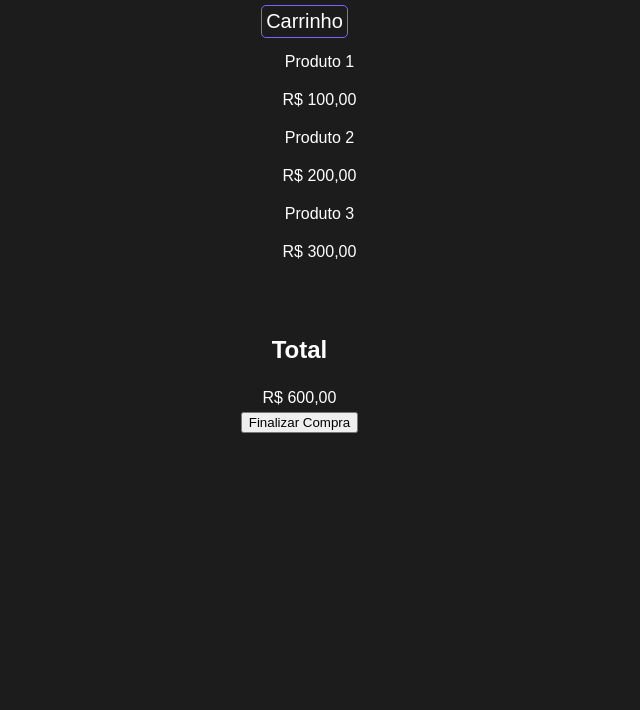
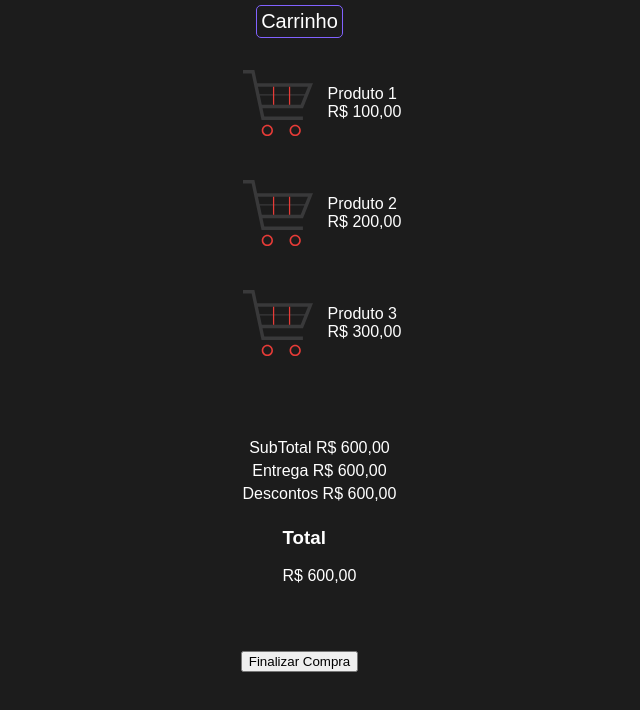
Before and after one commit to Yan-Santana/Trab_ProgWeb, a website: page src/views/cart/index.html in a window 1280 px wide. Shown: the whole page, without its empty margins (3-643 px from the left). Drawn offline with Linux system fonts and the light colour scheme.

Commit message:
Bug: correction in frontend

```diff
--- a/src/views/cart/index.html
+++ b/src/views/cart/index.html
@@ -15,25 +15,52 @@
     <main class = "containerMain" >
 
         <ul class = "containerProducts">
-            <td class = "subProducts">
+            <div class = "subProducts">
+                <img src="../images/conversation-svgrepo-com.svg" alt="imagem do produto">
+                <div>
                     <span>Produto 1</span>
                     <span>R$ 100,00</span>
-            </td>
-            <td class = "subProducts">
+                </div>
+            </div>
+            <div class = "subProducts">
+                <img src="../images/conversation-svgrepo-com.svg" alt="imagem do produto">
+                <div>
                     <span>Produto 2</span>
                     <span>R$ 200,00</span>
-            </td>
-            <td class = "subProducts">
+                </div>
+            </div>
+            <div class = "subProducts">
+                <img src="../images/conversation-svgrepo-com.svg" alt="imagem do produto">
+                <div>
                     <span>Produto 3</span>
                     <span>R$ 300,00</span>
-            </td>
+                </div>
+
+            </div>
         </ul>
 
-        <section class = "containerTotal" >
-            <h2>Total</h2>
+        <ul class = "containerTotal" >
+            <div class = "subContainerTotal">
+                <p>SubTotal</p>
                 <span>R$ 600,00</span>
+            </div>
+
+            <div class = "subContainerTotal">
+                <p>Entrega</p>
+                <span>R$ 600,00</span>
+            </div>
+
+            <div class = "subContainerTotal">
+                <p>Descontos</p>
+                <span>R$ 600,00</span>
+            </div>
+
+            <div class = "subContainerTotal">
+                <h3>Total</h3>
+                <span>R$ 600,00</span>
+            </div>
+        </ul>
         <button>Finalizar Compra</button>
-        </section>
     </main>
 
 </body>
--- a/src/views/styles/cart.css
+++ b/src/views/styles/cart.css
@@ -22,7 +22,6 @@ body {
     padding: 5px;
     display: flex;
     justify-content: center;
-    width: 605px;
     text-align: center;
     color: var(--text-color);
    font-family: var(--font-body);
@@ -46,9 +45,9 @@ body {
   color: var(--text-color);
   font-family: var(--font-body);
   box-sizing: border-box;
-  width: 100%;
   gap: 50px;
   padding: 10px;
+  border: 0%;
 }
 
 .containerProducts {
@@ -62,26 +61,40 @@ body {
   font-family: var(--font-body);
   box-sizing: border-box;
   width: 100%;
-  gap: 20px;
+  gap: 10px;
+
 
 }
 
 .subProducts{
     display: flex;
-    flex-direction: row;
+    grid-template-columns:auto;
+    flex-direction:row;
     justify-content: center;
     align-items: center;
     background-color: var(--cinza-color);
     color: var(--text-color);
     font-family: var(--font-body);
     box-sizing: border-box;
-    border: 1px solid var(--text-color);
     padding: 10px;
+    gap: 0.62rem;
+
+
+}
+
+.subProducts > img{
+  grid-template-columns: auto;
+  width: 5rem;
+  height: 5rem;
+}
+
+.subProducts > div{
+  display: grid;
 }
 
 .containerTotal{
     display: flex;
-    flex-direction: column;
+    flex-direction:column;
     justify-content: center;
     align-items: center;
     background-color: var(--cinza-color);
@@ -90,5 +103,17 @@ body {
     box-sizing: border-box;
     width: 100%;
     gap: 5px;
-    padding: 5px;
+
 }
+
+
+.subContainerTotal > p, span{
+    margin: 0%;
+    border: none;
+    display: inline-block ;
+
+
+
+
+
+}
--- a/src/views/styles/navbar.css
+++ b/src/views/styles/navbar.css
@@ -32,7 +32,7 @@ body {
 }
 
 .navbar-logo img {
-  height: 60px;
+  height: 5rem;
 }
 
 .navbar-links a,
```
Also changed, not shown: src/views/catalog/index.html (+1 -1 lines), src/views/home/index.html (+2 -1 lines), src/views/product-registration/index.html (+0 -3 lines), src/views/product/index.html (+2 -0 lines), src/views/styles/catalog.css (+4 -11 lines), src/views/styles/footer.css (added, +15 -0 lines), src/views/styles/home.css (+2 -13 lines), src/views/styles/product-registration.css (+0 -10 lines), src/views/styles/product.css (+2 -11 lines), src/views/images/conversation-svgrepo-com.svg (added). Lines whose indentation alone changed are shown as unchanged.
